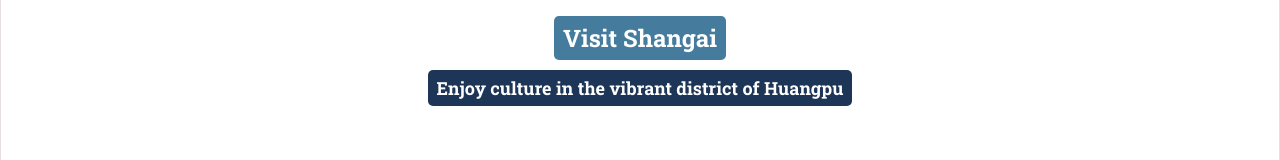
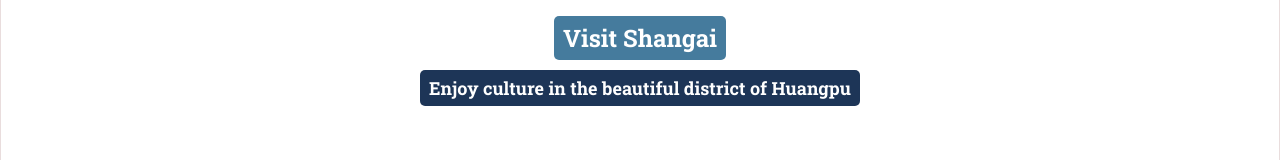
Before and after one commit to remoneteleporta/home-town, a plain HTML site: page index.html in a window 1280 px wide. Shown: the part 185-345 px from the top of the page. Drawn offline with Linux system fonts and the light colour scheme.

Commit message:
Update index.html

```diff
--- a/index.html
+++ b/index.html
@@ -10,7 +10,7 @@
     <body>
         <div id="main-banner">
             <h1>Visit Shangai</h1>
-            <h2 id="sub-heading">Enjoy culture in the vibrant district of Huangpu</h2>
+            <h2 id="sub-heading">Enjoy culture in the beautiful district of Huangpu</h2>
         </div>
         <div id="activities-section">
             <h2 id="activities-title">Top Things to do in Shangai</h2>
```
